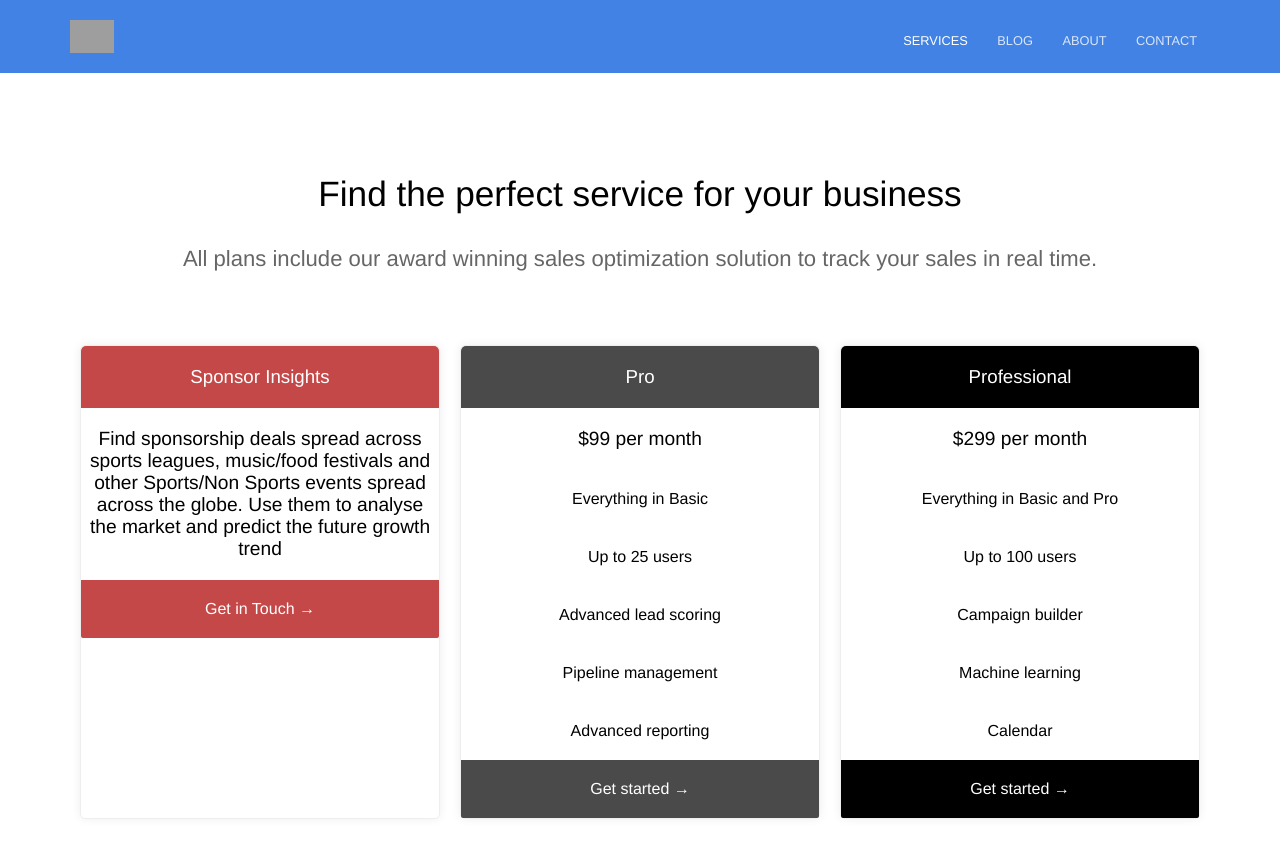
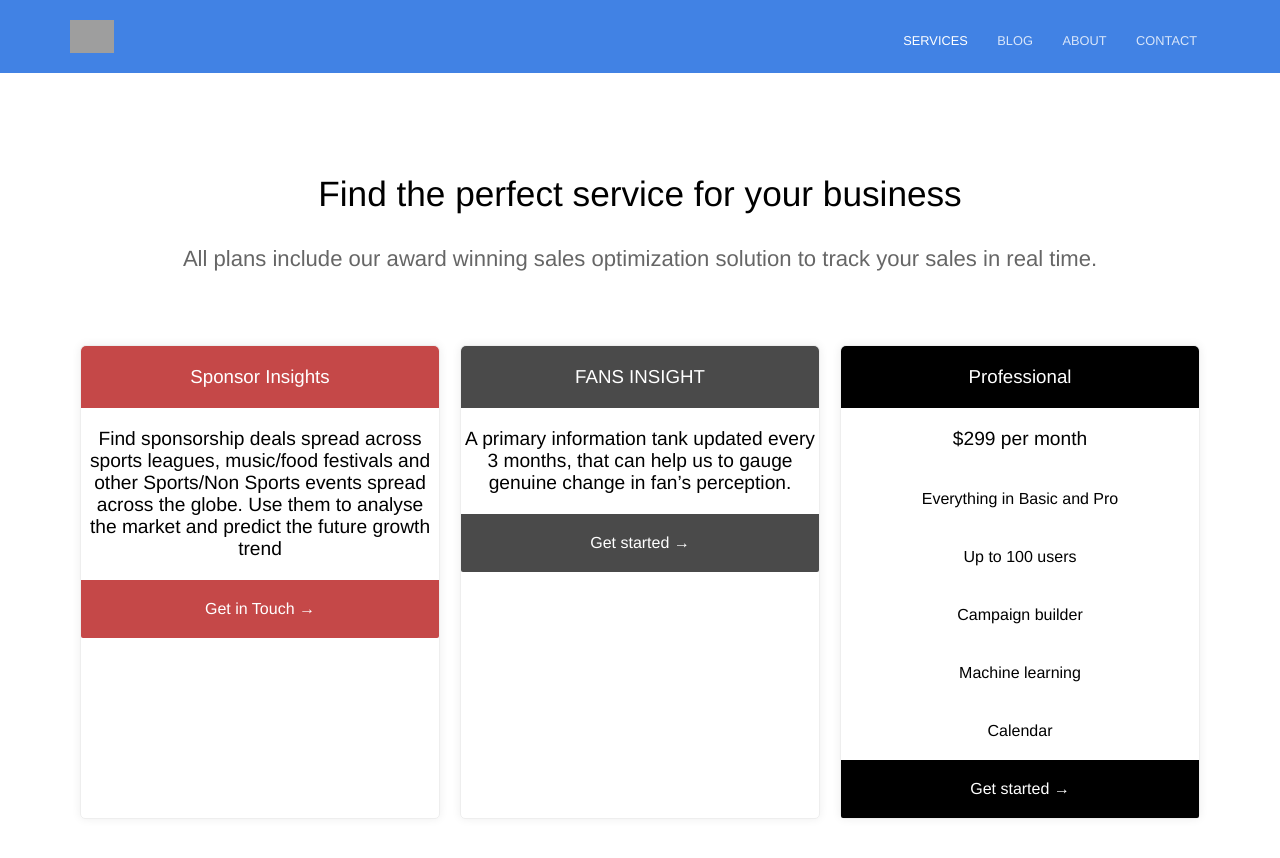
Before and after one commit to intutdev/intutmi.github.io, a Jekyll site: the page built from services.html, in a window 1280 px wide and 900 px high. Shown: the top 858 px of the window. Built offline with Jekyll 4.4.1, drawn with Linux system fonts in a browser that asks for light colours; grey boxes are pictures that could not be loaded.

Commit message:
Updated 'services.html' via CloudCannon

```diff
--- a/services.html
+++ b/services.html
@@ -18,21 +18,13 @@ pricing_table:
       link: >-
         mailto:contact@intutmi.com?subject=Sponsorship%20Deal%20Database%20Inquiry&body=An%20inquiry%20has%20been%20made%20for%20sponsorship%20deals
       text: Get in Touch
-  - name: Pro
+  - name: FANS INSIGHT
     color: '#4a4a4a'
     features:
-      - text: $99 per month
+      - text: >-
+          A primary information tank updated every 3 months, that can help us to
+          gauge genuine change in fan’s perception.
         highlight: true
-      - text: Everything in Basic
-        highlight: false
-      - text: Up to 25 users
-        highlight: false
-      - text: Advanced lead scoring
-        highlight: false
-      - text: Pipeline management
-        highlight: false
-      - text: Advanced reporting
-        highlight: false
     call_to_action:
       link: 'http://mysite.com?plan=pro'
       text: Get started
```
